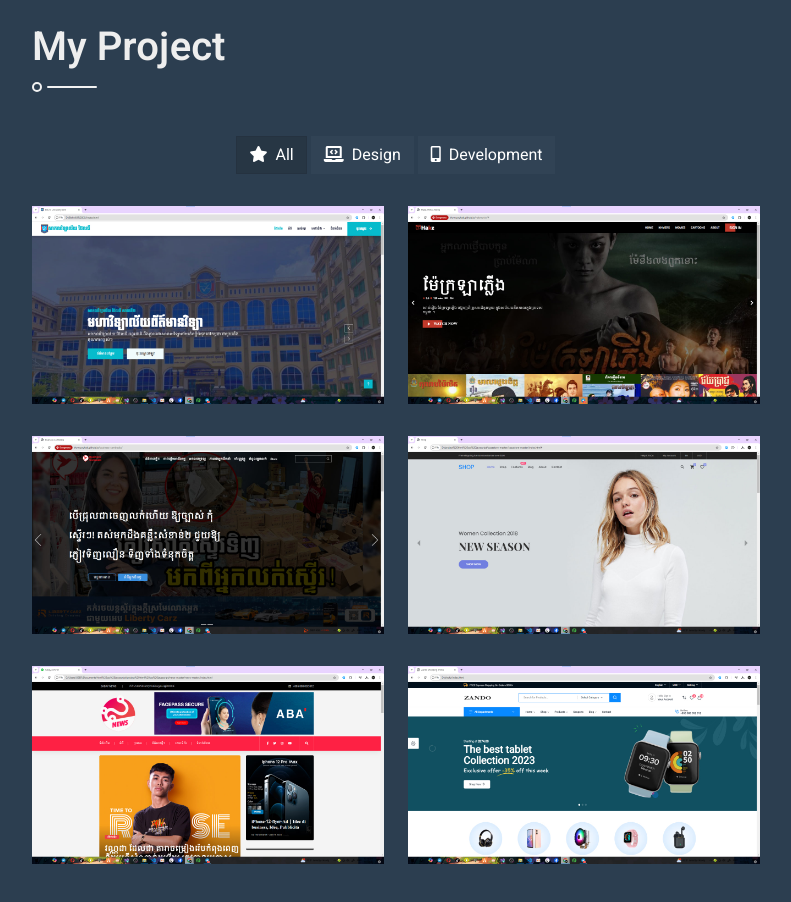
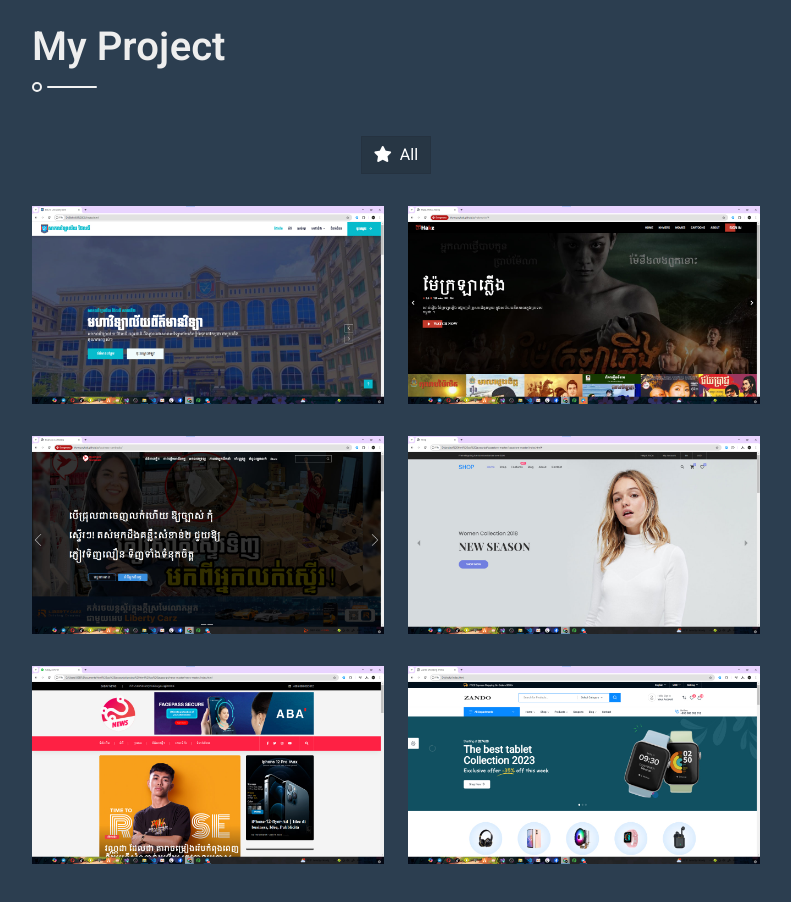
Before and after one commit to ThyMuoyhak/muoyhak.github.io, a plain HTML site: page index.html in a window 1280 px wide. Shown: the part 2120-3022 px from the top of the page, without its empty margins (438-1229 px from the left). Drawn offline with nearby package versions, Linux system fonts and the light colour scheme.

Commit message:
Update index.html

```diff
--- a/index.html
+++ b/index.html
@@ -259,8 +259,7 @@
                                     <div class="col-12 text-center mb-2">
                                         <ul class="list-inline mb-4" id="portfolio-flters">
                                             <li class="btn btn-secondary active"  data-filter="*"><i class="fa fa-star me-2"></i>All</li>
-                                            <li class="btn btn-secondary" data-filter=".first"><i class="fa fa-laptop-code me-2"></i>Design</li>
-                                            <li class="btn btn-secondary" data-filter=".second"><i class="fa fa-mobile-alt me-2"></i>Development</li>
+
                                         </ul>
                                     </div>
                                 </div>
```
